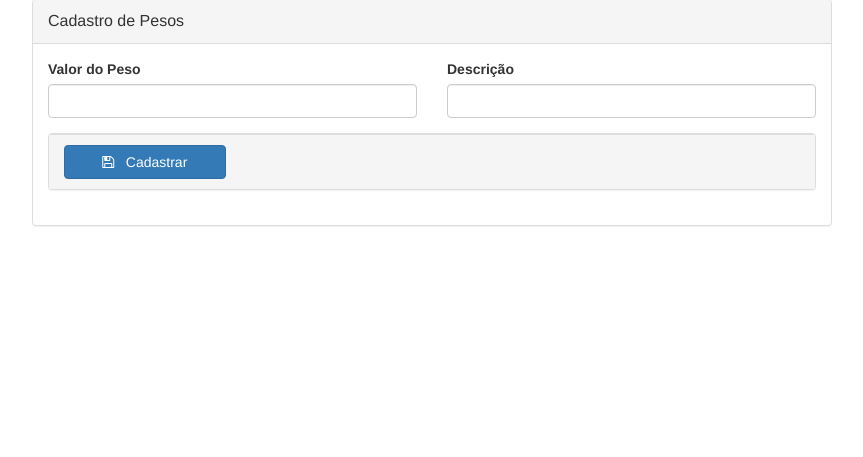
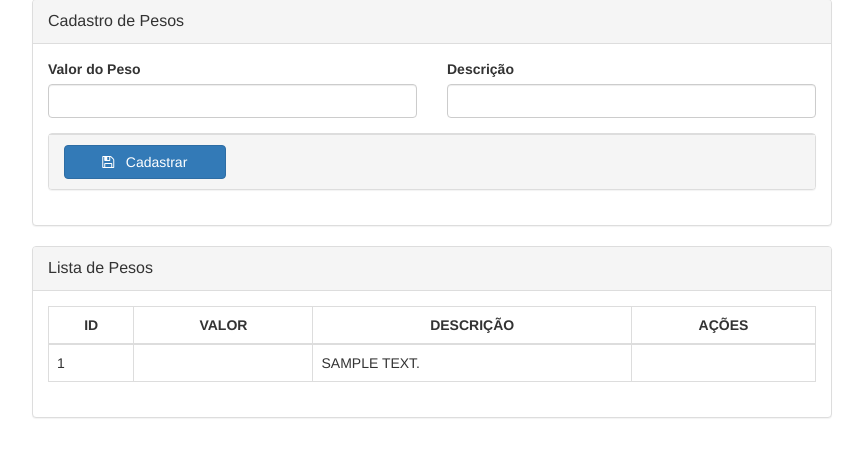
Before and after one commit to reginaldo2000/AgendaInteligente, a PHP site: page /view/cad-pesos.php in a window 1280 px wide. Shown: the part 101-558 px from the top of the page, without its empty margins (208-1071 px from the left). Run offline with PHP 8.4, Linux system fonts and the light colour scheme; tables that the repository leaves empty or names only in its code hold one stand-in row (values such as "Sample post"); data that the repository does not hold is empty.

Commit message:
requisito categoria

```diff
--- a/dao/PesoDAO.php
+++ b/dao/PesoDAO.php
@@ -1,6 +1,7 @@
 <?php
 
 include_once ('../model/Peso.php');
+include_once('../connection/ConectaDB.php');
 
 class PesoDAO {
 
--- a/view/cad-pesos.php
+++ b/view/cad-pesos.php
@@ -5,9 +5,14 @@ To change this template file, choose Tools | Templates
 and open the template in the editor.
 -->
 <html>
-    <?php include_once('./imports/import_head.php'); ?>
+    <?php
+    session_start();
+    require_once('../controller/PesoController.php');
+    include_once('./imports/import_head.php');
+    ?>
     <body>
         <section class="main-content">
+            <?php include_once('./imports/import_mensagem.php'); ?>
             <div class="panel panel-default">
                 <div class="panel-heading">
                     <span class="panel-title">Cadastro de Pesos</span>
@@ -42,6 +47,44 @@ and open the template in the editor.
                     </form>
                 </div>
             </div>
+            <div class="panel panel-default">
+                <div class="panel-heading">
+                    <span class="panel-title">Lista de Pesos</span>
+                </div>
+                <div class="panel-body">
+                    <div class="table-responsive">
+                        <table class="table table-bordered table-hover">
+                            <thead>
+                                <tr>
+                                    <th class="text-center">ID</th>
+                                    <th class="text-center">VALOR</th>
+                                    <th class="text-center">DESCRIÇÃO</th>
+                                    <th class="text-center">AÇÕES</th>
+                                </tr>
+                            </thead>
+                            <tbody>
+                                <?php
+                                $pesoController = PesoController::getInstance();
+                                $descricao = isset($_POST['consulta']) ? $_POST['consulta'] : "";
+                                foreach ($pesoController->listar($descricao) as $peso) {
+                                    ?>
+                                    <tr>
+                                        <td><?php echo $peso['id']; ?></td>
+                                        <td><?php echo $peso['valor'];?></td>
+                                        <td class="text-uppercase"><?php echo utf8_encode($peso['descricao']);?></td>
+                                        <td></td>
+                                    </tr>
+                                    <?php
+                                }
+                                ?>
+                            </tbody>
+                        </table>
+                    </div>
+                </div>
+            </div>
         </section>
+        <?php
+        include_once('./imports/import_footer.php');
+        ?>
     </body>
 </html>
```
Also changed, not shown: transaction/PesoPHP.php (+7 -6 lines).
